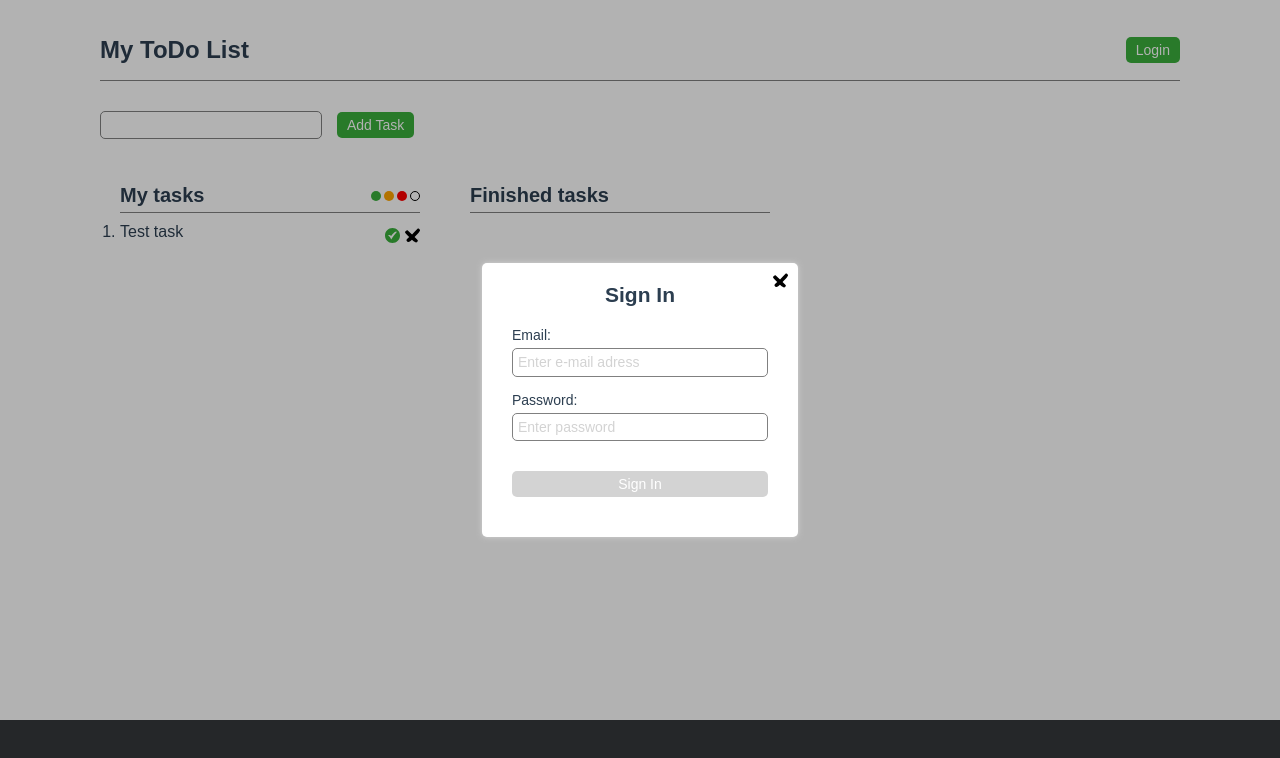
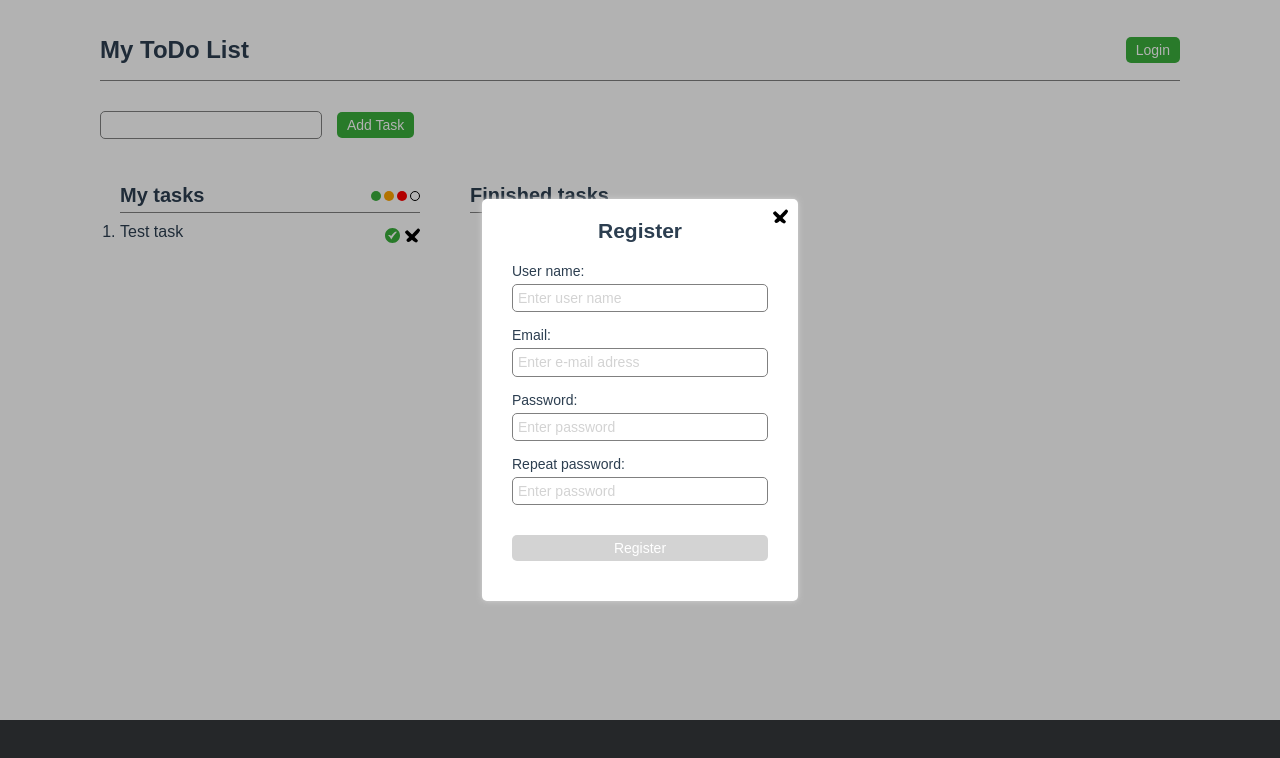
Before and after one commit to Holms2009/vue-todo-list, a Vue app: page / in a window 1280 px wide. Both pictures are taken after a click on the button "Login". Shown: the top 758 px of the page. Built offline with nearby package versions, Linux system fonts and the light colour scheme; no server answers; the HTML template or start-up script is replaced by a standard one.

Commit message:
Added user name

```diff
--- a/src/App.vue
+++ b/src/App.vue
@@ -1,7 +1,7 @@
 <template>
   <div id="app">
     <Header
-      :userName="isUserAuth ? getUser.email : ''"
+      :userName="isUserAuth ? getUser.displayName : ''"
       @toggleauthform="handleFormShow"
     ></Header>
     <div class="main">
--- a/src/components/AuthForm/AuthForm.js
+++ b/src/components/AuthForm/AuthForm.js
@@ -6,7 +6,7 @@ export default {
   name: 'AuthForm',
   data() {
     return {
-      showRegister: false
+      showRegister: true
     }
   },
   components: {
--- a/src/components/RegisterForm/RegisterForm.js
+++ b/src/components/RegisterForm/RegisterForm.js
@@ -1,13 +1,15 @@
-import { createUserWithEmailAndPassword } from "firebase/auth";
+import { createUserWithEmailAndPassword, updateProfile } from "firebase/auth";
 
 import Button from '../Button/Button.vue';
 import { auth } from '../../main';
-import { validateEmail, validatePassword } from "../../utils/validation";
+import { validateEmail, validatePassword, validateUserName } from "../../utils/validation";
 
 export default {
   name: 'RegisterForm',
   data() {
     return {
+      userNameFieldValue: '',
+      userNameIsCorrect: false,
       emailFieldValue: '',
       emailIsCorrect: false,
       passwordFieldValue: '',
@@ -17,6 +19,13 @@ export default {
     }
   },
   methods: {
+    handleUserNameInput: function (evt) {
+      const fieldValue = evt.currentTarget.value;
+
+      this.userNameFieldValue = fieldValue;
+      this.userNameIsCorrect = validateUserName(this.userNameFieldValue);
+    },
+
     handleEmailInput: function (evt) {
       const fieldValue = evt.currentTarget.value;
 
@@ -48,6 +57,9 @@ export default {
 
       createUserWithEmailAndPassword(auth, this.emailFieldValue, this.passwordFieldValue)
         .then((response) => {
+          updateProfile(response.user, {
+            displayName: this.userNameFieldValue
+          })
           form.reset();
           this.$emit('closeform');
         })
@@ -58,11 +70,11 @@ export default {
   },
   computed: {
     dataIsCorrect: function () {
-      if (this.emailIsCorrect && this.passwordIsCorrect && this.passwordsMatch) {
+      if (this.userNameIsCorrect && this.emailIsCorrect && this.passwordIsCorrect && this.passwordsMatch) {
         return true;
-      } else {
-        return false;
       }
+
+      return false;
     }
   },
   components: {
--- a/src/components/RegisterForm/RegisterForm.vue
+++ b/src/components/RegisterForm/RegisterForm.vue
@@ -1,6 +1,17 @@
 <template>
   <form class="RegisterForm" action="POST" @submit.prevent="handleSubmit">
     <h2 class="RegisterForm__header">Register</h2>
+    <label class="RegisterForm__label">
+      User name:
+      <input
+        class="RegisterForm__input RegisterForm__input_user-name"
+        type="text"
+        name="user-name"
+        placeholder="Enter user name"
+        :value="userNameFieldValue"
+        @input="handleUserNameInput"
+      />
+    </label>
     <label class="RegisterForm__label">
       Email:
       <input
--- a/src/utils/validation.js
+++ b/src/utils/validation.js
@@ -1,3 +1,9 @@
+function validateUserName(fieldValue) {
+  const userNamePattern = /^[a-zA-Z0-9._-]{6,}$/;
+
+  return userNamePattern.test(fieldValue);
+}
+
 function validateEmail(fieldValue) {
   const emailPattern = /^[a-zA-Z0-9._-]+@[a-zA-Z0-9.-]+\.[a-zA-Z]{2,4}$/;
 
@@ -10,4 +16,8 @@ function validatePassword(fieldValue) {
   return passwordPattern.test(fieldValue);
 }
 
-export { validateEmail, validatePassword };
+export {
+  validateEmail,
+  validatePassword,
+  validateUserName
+};
```
